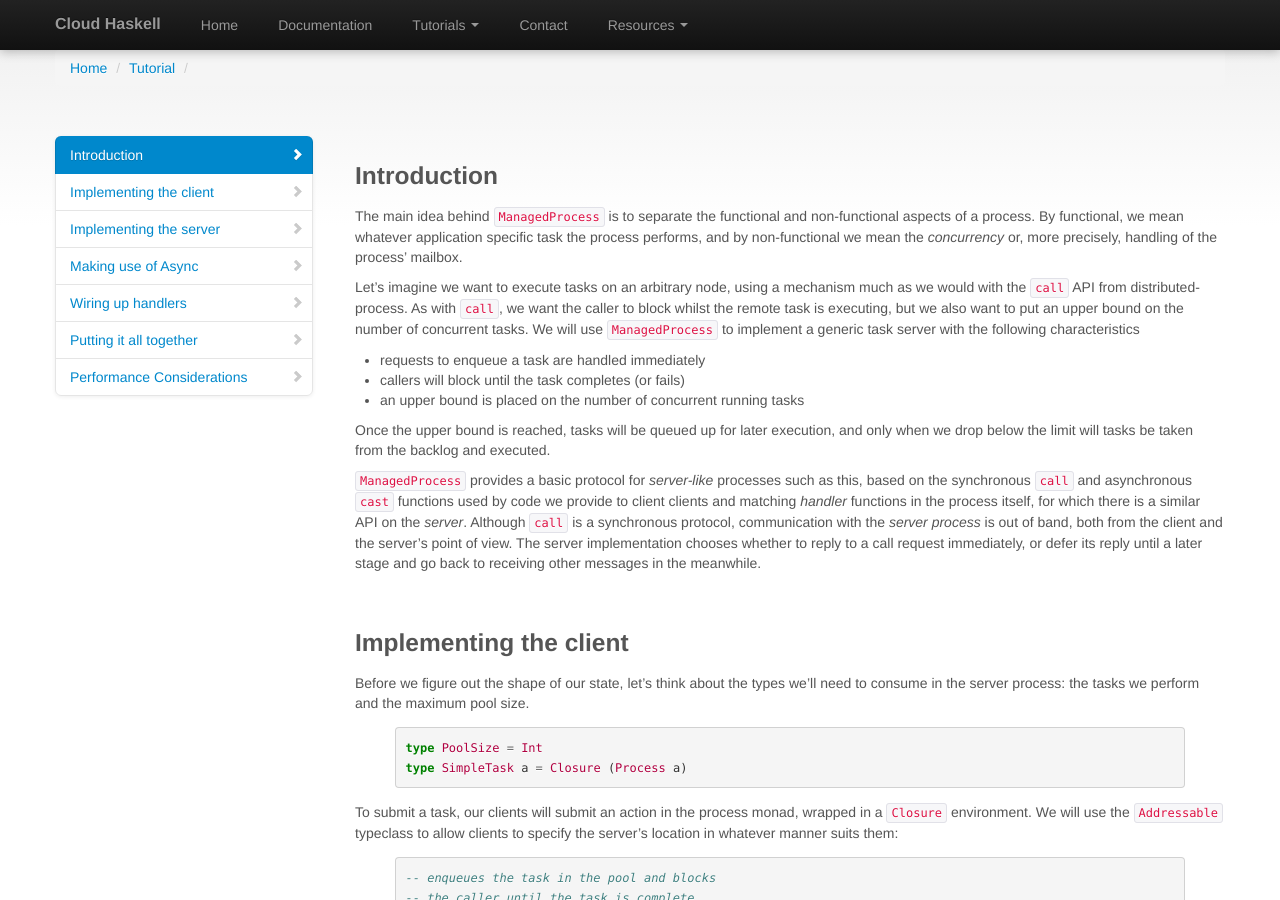
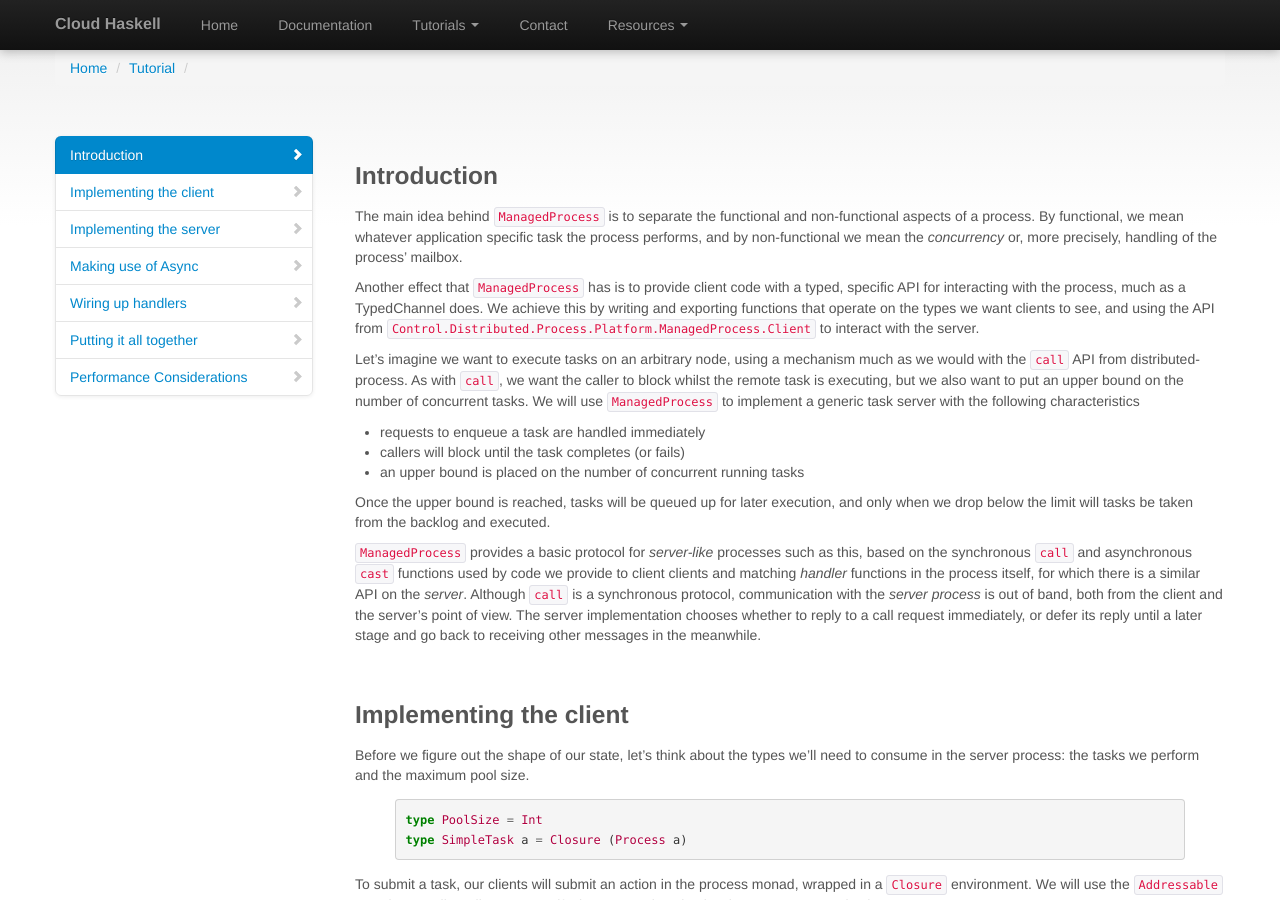
Before and after one commit to haskell-distributed/distributed-process, a Jekyll site: the page built from tutorials/tutorial3.md, in a window 1280 px wide and 900 px high. Built offline with Jekyll 4.4.1, drawn with Linux system fonts in a browser that asks for light colours; comment, search, counter and statistics services are not loaded.

Commit message:
update the managed process tutorial a bit

```diff
--- a/tutorials/tutorial3.md
+++ b/tutorials/tutorial3.md
@@ -11,6 +11,13 @@ and non-functional aspects of a process. By functional, we mean whatever
 application specific task the process performs, and by non-functional
 we mean the *concurrency* or, more precisely, handling of the process'
 mailbox.
+
+Another effect that `ManagedProcess` has is to provide client code
+with a typed, specific API for interacting with the process, much as
+a TypedChannel does. We achieve this by writing and exporting functions
+that operate on the types we want clients to see, and using the API
+from `Control.Distributed.Process.Platform.ManagedProcess.Client` to
+interact with the server.
 
 Let's imagine we want to execute tasks on an arbitrary node, using a
 mechanism much as we would with the `call` API from distributed-process.
```
